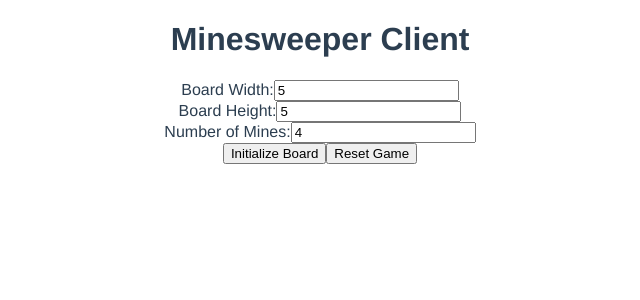
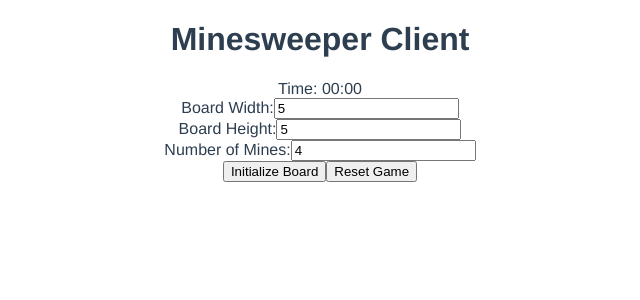
Before and after one commit to AlexanderLiteplo/mine_sweeper, a Vue app in the folder frontend/: page / in a window 1280 px wide. Shown: the top 300 px of the page, without its empty margins (320-960 px from the left). Built offline with nearby package versions, Linux system fonts and the light colour scheme.

Commit message:
implemented timer

```diff
--- a/frontend/src/App.vue
+++ b/frontend/src/App.vue
@@ -1,6 +1,7 @@
 <template>
   <div id="app">
     <h1>Minesweeper Client</h1>
+    <div>Time: {{ formatTimer(elapsedTime) }}</div>
     <div>
       <label for="boardWidth">Board Width:</label>
       <input type="number" v-model="boardWidth" id="boardWidth" />
@@ -53,9 +54,28 @@ export default defineComponent({
       boardDisplay: null as string[][] | null, // represents cell display values
       boardClicked: false,
       gameOver: false,
+      gameTimer: 0 as number | null,
+      elapsedTime: 0 as number,
     };
   },
   methods: {
+    startTimer() {
+      this.elapsedTime = 0;
+      this.gameTimer = setInterval(() => {
+        this.elapsedTime++;
+      }, 1000);
+    },
+    stopTimer() {
+      if (this.gameTimer) {
+        clearInterval(this.gameTimer);
+        this.gameTimer = null;
+      }
+    },
+    formatTimer(seconds: number): string {
+      const minutes = Math.floor(seconds / 60);
+      const remainingSeconds = seconds % 60;
+      return `${minutes.toString().padStart(2, '0')}:${remainingSeconds.toString().padStart(2, '0')}`;
+    },
     async initializeBoard() {
       try {
         const response = await initializeBoard(
@@ -65,6 +85,8 @@ export default defineComponent({
         );
         console.log(response.data);
         this.createEmptyBoard();
+        this.stopTimer();
+        this.elapsedTime = 0;
       } catch (error) {
         console.error(error);
       }
@@ -127,6 +149,7 @@ export default defineComponent({
         this.firstClickCol = y;
         this.boardClicked = true;
         this.placeMines();
+        this.startTimer();
         return;
       }
 
@@ -176,6 +199,7 @@ export default defineComponent({
       }
 
       this.gameOver = true;
+      this.stopTimer();
       alert("Congratulations! You won!");
       this.revealAllMines();
       return true;
@@ -261,6 +285,7 @@ export default defineComponent({
         console.log(`Bomb found at (${x}, ${y})`);
         this.boardDisplay[x][y] = "💣";
         this.gameOver = true;
+        this.stopTimer();
         alert("Game Over! You hit a mine.");
         this.revealAllMines();
       } else {
@@ -275,6 +300,8 @@ export default defineComponent({
     resetGame() {
       this.initializeBoard();
       this.updateBoardDisplay();
+      this.stopTimer();
+      this.elapsedTime = 0;
       this.$forceUpdate();
     },
   },
```
Lines whose indentation alone changed are shown as unchanged.
